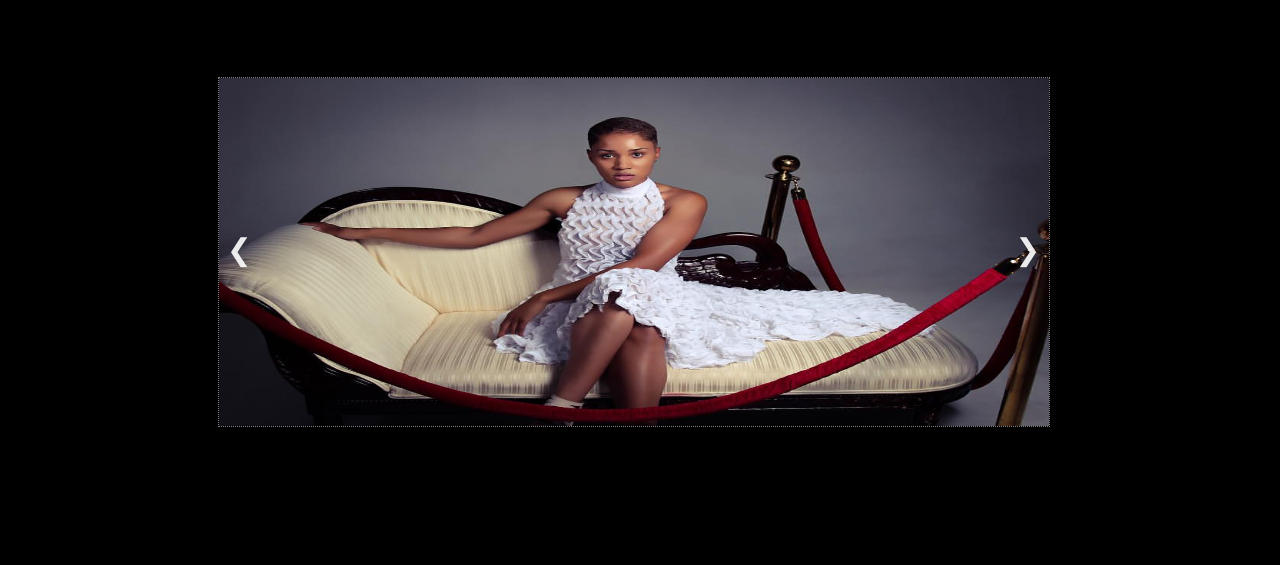
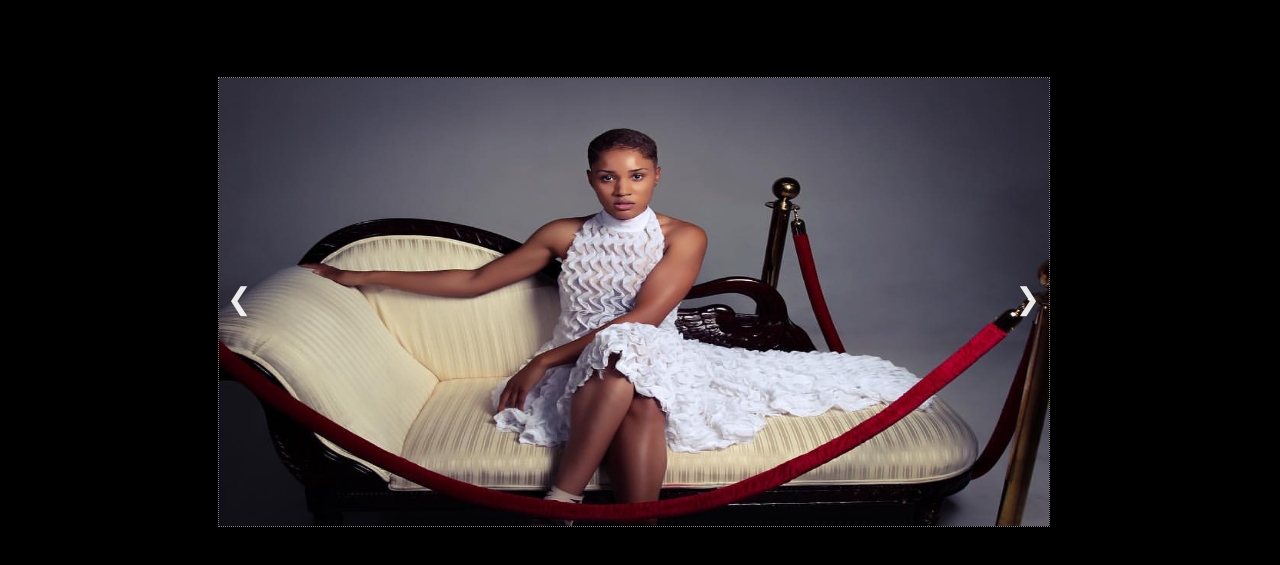
Before and after one commit to Dejai/JF_Photography, a plain HTML site: page index.html in a window 1280 px wide. Shown: the part 73-638 px from the top of the page. Drawn offline with nearby package versions, Linux system fonts and the light colour scheme; files whose address does not match are found by name.

```diff
--- a/css/slideshow.css
+++ b/css/slideshow.css
@@ -20,7 +20,7 @@
 
 /*Medium devices (tablets, 768px and up)*/
 @media screen and  (min-width: 768px) {
-	#slideshowSection { width:90%; left:5%; top:150px; margin:auto; }
+	#slideshowSection { width:90%; left:5%; top:150px; height:450px; margin:auto; }
 }
 
 /*Large devices (desktops, 992px and up)*/
@@ -31,7 +31,7 @@
 /*Extra large devices (large desktops, 1200px and up)*/
 @media screen and (min-width: 1200px){
 
-	#slideshowSection {width:65%; left:17%; margin:auto; }
+	#slideshowSection {width:65%; left:17%; margin:auto; height:450px; }
 	.clickButton { position:absolute; display:block; }
 	/*The Buttons in the Slideshow*/
 	#slideshow_leftButton { display:block; position:absolute; height:25%; top:37%;  border: none;
--- a/js/main.js
+++ b/js/main.js
@@ -54,7 +54,6 @@
             e.preventDefault();
             var touchObj = e.changedTouches[0];
             var start = parseInt(touchObj.clientX);
-            alert('Status: touchstart<br> ClientX: ' + start + 'px');
         }, false);
         // slideshowSection.addEventListener("touchmove", function(e){
         //     e.preventDefault();
```
